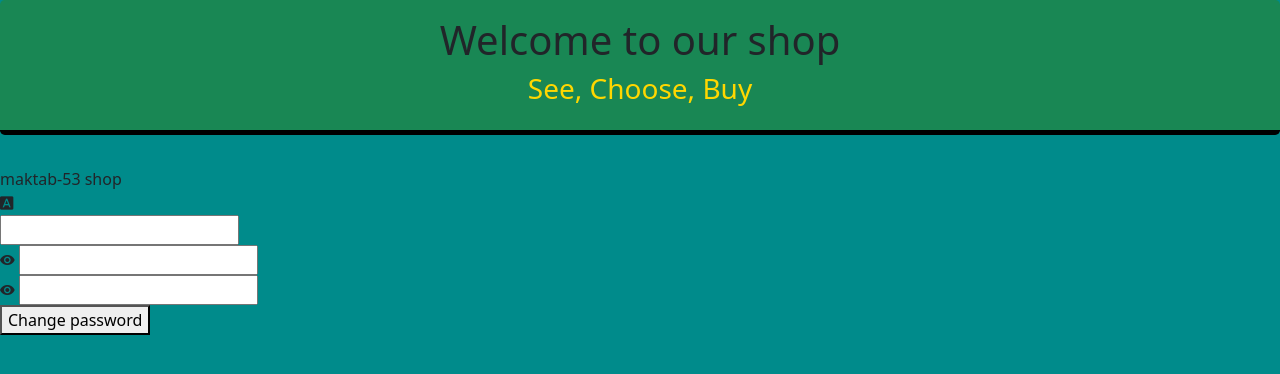
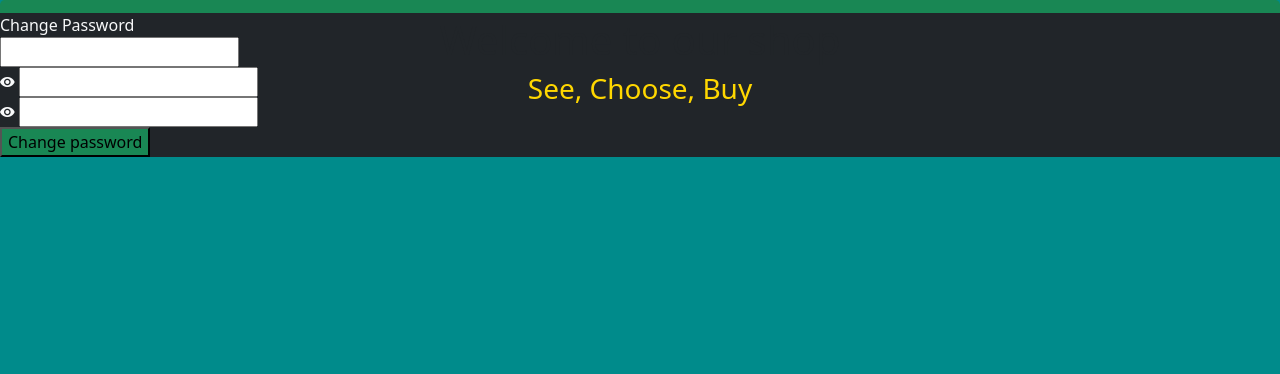
Before and after one commit to sepehrab1996/online-shop, a Django app: template templates/customer/change_password.html in a window 1280 px wide. Shown: the part 115-489 px from the top of the page. Run offline with Django 3.2, Linux system fonts and the light colour scheme; the template is opened without the code that fills it: values that come from a table or form of the project are taken from there, others are empty; some libraries are stand-ins or nearby versions.

Commit message:
some change on change_password.html (style, ...)

```diff
--- a/templates/customer/change_password.html
+++ b/templates/customer/change_password.html
@@ -36,24 +36,17 @@
     <!--===============================================================================================-->
 {% endblock %}
 {% block content %}
-    <div class="limiter">
-        <div class="container-login100">
-            <div class="wrap-login100">
+    <div class="limiter" >
+        <div class="container-login100" style="background-color: darkcyan;">
+            <div class="wrap-login100 bg-dark text-light" style="margin-top: -12%">
                 <form action="{% url 'set-change-password' %}" class="login100-form validate-form"
                       id="change_password_form">
                     {#                    {% csrf_token %}#}
-                    <span class="login100-form-title p-b-26">
-					{% translate 'maktab-53 shop' %}
+                    <span class="login100-form-title p-b-26 text-light">
+					{% translate 'Change Password' %}
 					</span>
                     {#this part display non-field-error #}
-                    <span class="login100-form-title p-b-48">
-                        <div class="errors">
-                            <span id="non_field_error" style="font-size: small;color: red">
 
-                           </span>
-                    </div>
-                        <i class="zmdi zmdi-font"></i>
-					</span>
 
 
                     <div class="wrap-input100 validate-input" data-validate="">
@@ -99,7 +92,7 @@
                     <div class="container-login100-form-btn">
                         <div class="wrap-login100-form-btn">
                             <div class="login100-form-bgbtn"></div>
-                            <button class="login100-form-btn">
+                            <button class="login100-form-btn bg-success">
                                 {% translate 'Change password' %}
                             </button>
                         </div>
```
